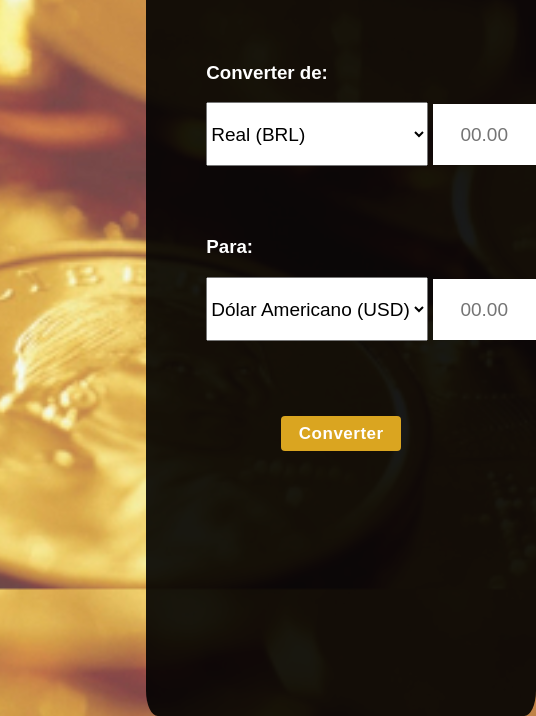
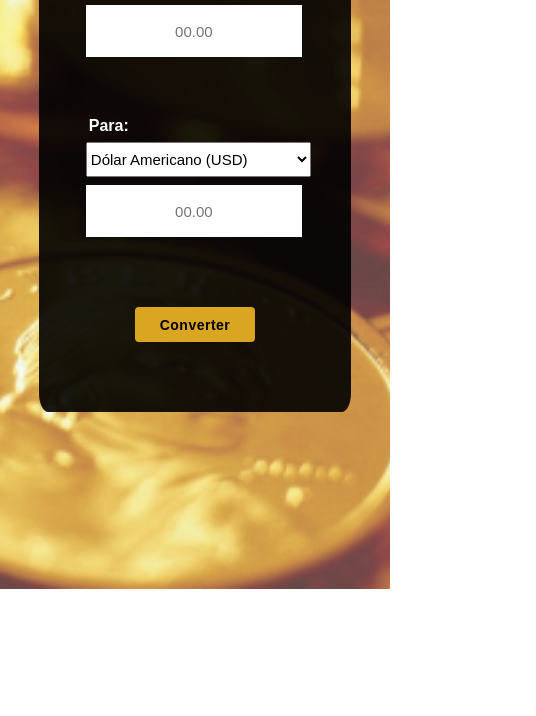
Before and after one commit to Mayra-Almeida/conversor-moeda, a plain HTML site: page index.html in a window 390 px wide. Shown: the part 255-971 px from the top of the page, 536 px wide, since content can reach past the window. After the commit the page ends 844 px from the top, so only its background shows below. Drawn offline with Linux system fonts and the light colour scheme.

Commit message:
aplicação de responsividade e ajustes estrutura

```diff
--- a/estilo.css
+++ b/estilo.css
@@ -12,19 +12,21 @@ body {
 }
 
 /* Div que agrupa todos os elementos */
+
 .container {
     background-color: rgb(0, 0, 0, 0.9);
     position: absolute;
     text-align: center;
-    width: 25%;
-    height: 70%;
-    left: 37.5%;
+    min-width: 30%;
+    min-height: 70%;
+    left: 35%;
     top: 15%;
     border-radius: 3%;
     color: #fff;
 }
 
 /* Título para a Div */
+
 #titulo {
     color: #e8b100;
     background-color: #363636;
@@ -38,13 +40,15 @@ body {
 }
 
 /* Ajuste de posição das divs de conversão */
+
 .conversor {
     text-align: left;
-    margin-left: 60px;
-    margin-top: 70px;
+    margin-left: 15%;
+    margin-top: 60px;
 }
 
 /* Estilização input valor e resultado */
+
 #valor, #result {
     width: 30%;
     height: 59px;
@@ -54,13 +58,16 @@ body {
 }
 
 /* Estilização lista de select */
+
 select, option {
     height: 64px;
     font-size: 19px;
     cursor: pointer;
+    width: 53%;
 }
 
 /* Estilização botão converter */
+
 .btnconvert {
     width: 120px;
     height: 35px;
@@ -76,6 +83,7 @@ select, option {
 }
 
 /* Aplicação efeito hover botão converter */
+
 .btnconvert:hover {
     cursor: pointer;
     transition: background ease-in 0.2s;
@@ -83,15 +91,57 @@ select, option {
 }
 
 /* Estilização input resultado desabilitado */
+
 input:disabled {
     background-color: white;
     border: none;
     color: dark;
 }
 
-@media (max-width: 900px) {
-    .container{
-        width: 100%;
-        height: 100%;
+/* Aplicação de responsividade */
+@media (max-width: 800px) {
+
+    .container {
+        width: 80%;
+        left: 10%;
+        top: 5%;
+    }
+
+    #titulo {
+        font-size: small;
+    }
+
+    select, option {
+        height: 35px;
+        font-size: 15px;
+        cursor: pointer;
+        margin-top: -7%;
+        margin-left: 0%;
+        width: 85%;
+    }
+
+    #valor, #result {
+        width: 80%;
+        height: 50px;
+        font-size: 15px;
+        text-align: center;
+        border: none;
+        margin-left: 0%;
+        margin-top: 3%;
+    }
+
+    #titulo {
+        height: 90px;
+    }
+
+    h3 {
+        font-size: 16px;
+        margin-left: 3px;
+    }
+
+    .btnconvert {
+        color: black;
+        font-size: 14px;
+        margin: 70px;
     }
 }
--- a/index.html
+++ b/index.html
@@ -21,7 +21,7 @@
 
         <!-- Selecionar Opção 1ª Moeda -->
         <div class="conversor">
-            <h3 id="textConvert">Converter de:</h3>
+            <h3>Converter de:</h3>
             <select id="selectMoeda1">
                 <option value="brl" selected>Real (BRL)</option>
                 <option value="usd">Dólar Americano (USD)</option>
@@ -35,7 +35,7 @@
 
         <!-- Selecionar Opção 2ª Moeda -->
         <div class="conversor">
-            <h3 id="textConvert">Para:</h3>
+            <h3>Para:</h3>
             <select id="selectMoeda2">
                 <option value="brl">Real (BRL)</option>
                 <option value="usd" selected>Dólar Americano (USD)</option>
```
